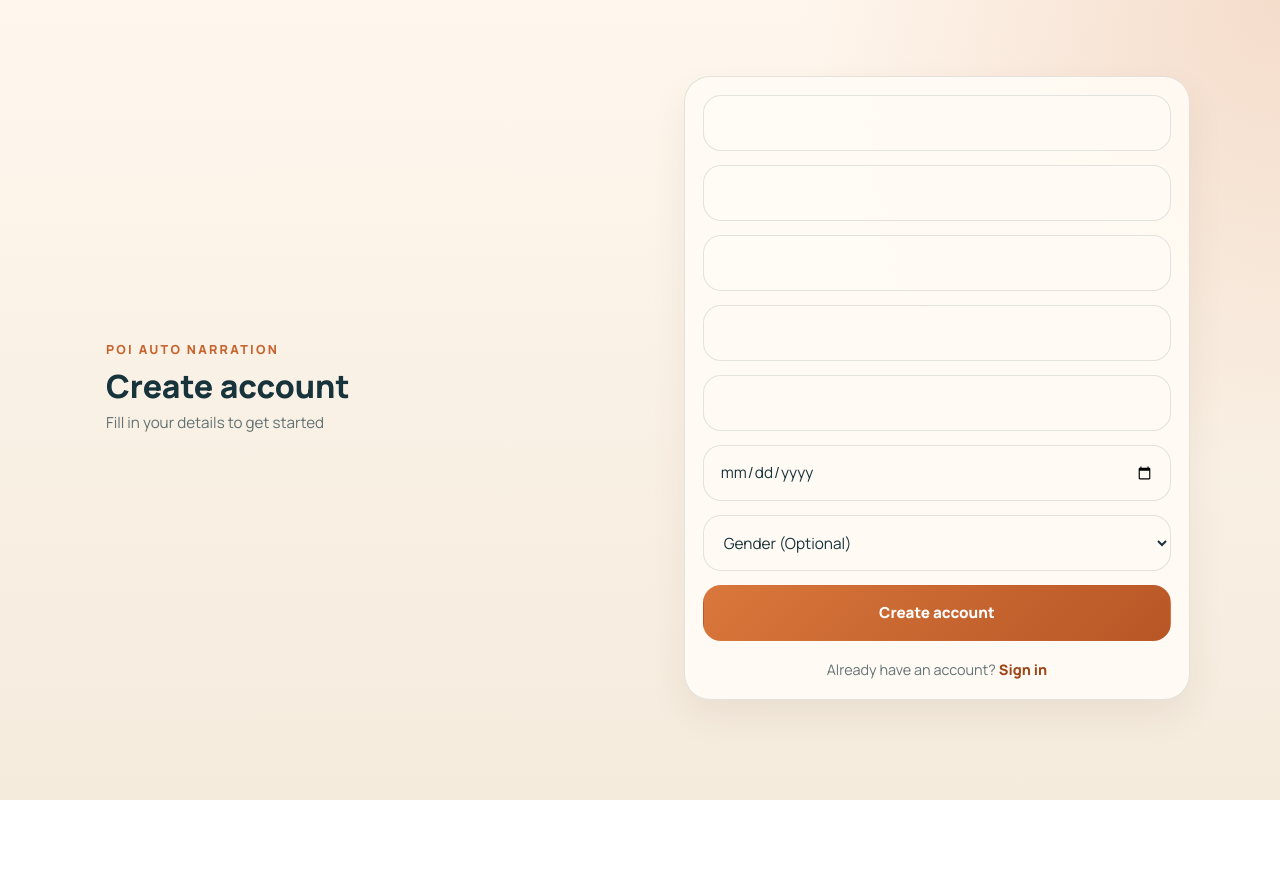
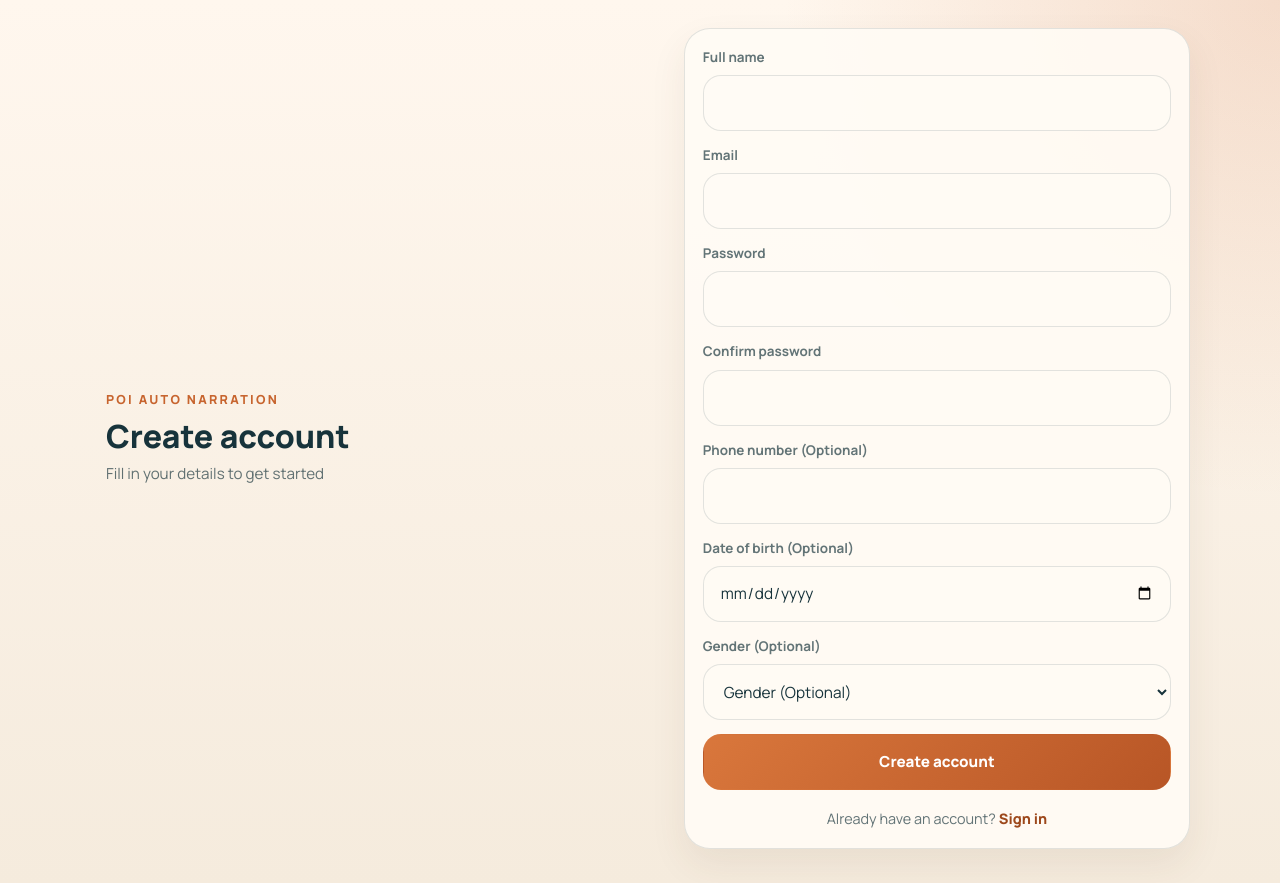
Before and after one commit to phatlenguyen166/poi_narration_user, a React (Vite) app: page /register in a window 1280 px wide. Before the commit the page ends 800 px from the top, so only its background shows below. Built offline with nearby package versions, Linux system fonts and the light colour scheme; no server answers.

Commit message:
Thêm tiêu đề đăng ký

```diff
--- a/src/index.css
+++ b/src/index.css
@@ -1,4 +1,4 @@
-@import url('https://fonts.googleapis.com/css2?family=Manrope:wght@400;500;600;700;800&display=swap');
+@import url('https://fonts.googleapis.com/css2?family=Manrope:wght@400;500;600;700;800;900&display=swap');
 @import 'tailwindcss';
 @import 'leaflet/dist/leaflet.css';
 
--- a/src/screens/RegisterScreen.tsx
+++ b/src/screens/RegisterScreen.tsx
@@ -75,56 +75,83 @@ export const RegisterScreen = () => {
 
         <div className='auth-card'>
           <div className='auth-form'>
+            <label className='field'>
+              <span className='field__label'>{t('full_name')}</span>
               <input
                 value={name}
                 onChange={(event) => setName(event.target.value)}
+                autoComplete='name'
                 aria-label={t('full_name')}
                 data-testid='register-name'
                 className='field__input'
               />
+            </label>
 
+            <label className='field'>
+              <span className='field__label'>{t('email')}</span>
               <input
                 value={email}
                 onChange={(event) => setEmail(event.target.value)}
                 type='email'
+                autoComplete='email'
                 aria-label={t('email')}
                 data-testid='register-email'
                 className='field__input'
               />
+            </label>
 
+            <label className='field'>
+              <span className='field__label'>{t('password')}</span>
               <input
                 value={password}
                 onChange={(event) => setPassword(event.target.value)}
                 type='password'
+                autoComplete='new-password'
                 aria-label={t('password')}
                 data-testid='register-password'
                 className='field__input'
               />
+            </label>
 
+            <label className='field'>
+              <span className='field__label'>{t('confirm_password')}</span>
               <input
                 value={confirmPassword}
                 onChange={(event) => setConfirmPassword(event.target.value)}
                 type='password'
+                autoComplete='new-password'
                 aria-label={t('confirm_password')}
                 data-testid='register-confirm-password'
                 className='field__input'
               />
+            </label>
 
+            <label className='field'>
+              <span className='field__label'>{`${t('phone')} (${t('optional')})`}</span>
               <input
                 value={phone}
                 onChange={(event) => setPhone(event.target.value)}
+                autoComplete='tel'
                 aria-label={t('phone')}
                 className='field__input'
               />
+            </label>
 
+            <label className='field'>
+              <span className='field__label'>{`${t('date_of_birth')} (${t('optional')})`}</span>
               <input
                 value={dateOfBirth}
                 onChange={(event) => setDateOfBirth(event.target.value)}
                 type='date'
+                autoComplete='bday'
+                datatype={'dd/MM/yyyy'}
                 aria-label={t('date_of_birth')}
                 className='field__input'
               />
+            </label>
 
+            <label className='field'>
+              <span className='field__label'>{`${t('gender')} (${t('optional')})`}</span>
               <select
                 value={gender}
                 onChange={(event) => setGender(event.target.value)}
@@ -136,6 +163,7 @@ export const RegisterScreen = () => {
                 <option value='female'>{t('female')}</option>
                 <option value='other'>{t('other_gender')}</option>
               </select>
+            </label>
 
             {errorMessage && (
               <div className='notice notice-error' data-testid='register-error'>
```
Lines whose indentation alone changed are shown as unchanged.
